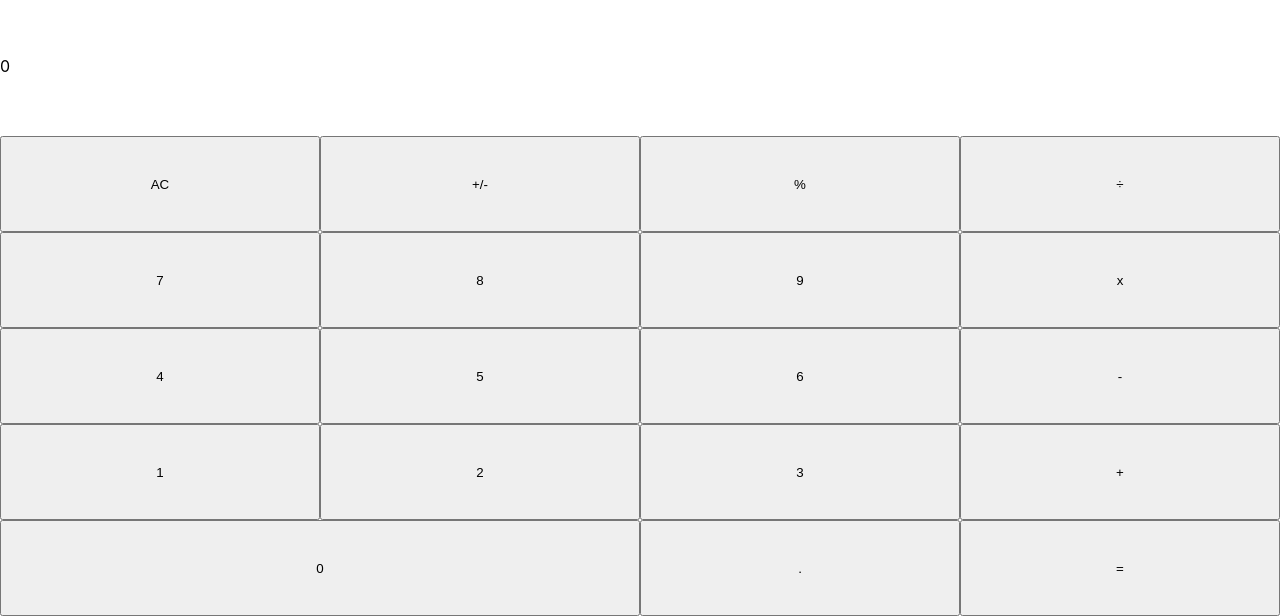
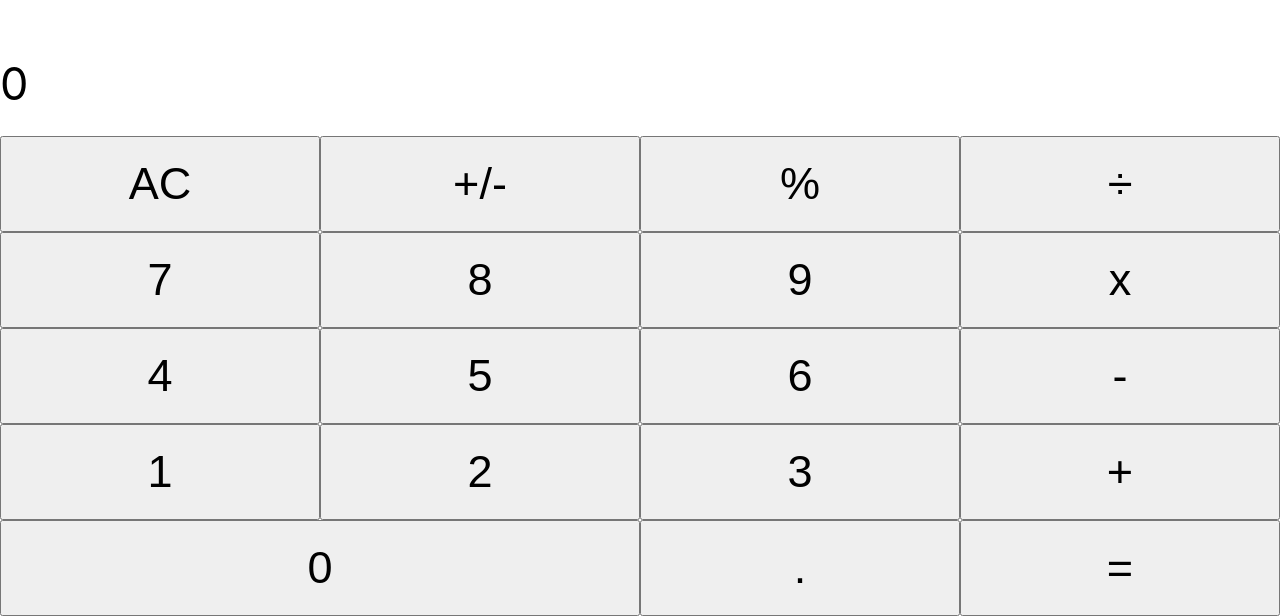
Before and after one commit to HighDynamics/calculator, a React (Create React App) app: page / in a window 1280 px wide. Shown: the part 184-800 px from the top of the page. Built offline with nearby package versions, Linux system fonts and the light colour scheme.

Commit message:
more css

```diff
--- a/src/App.css
+++ b/src/App.css
@@ -14,12 +14,21 @@
 }
 #expression{
   grid-area: expression;
+  font-size: calc(30px + (50 - 30) * ((100vw - 300px) / (1600 - 300)));
 }
 #evaluation{
   grid-area: evaluation;
+  font-size: calc(100px + (130 - 100) * ((100vw - 300px) / (1600 - 300)));
 }
 #output{
   grid-area: output;
+  font-size: calc(30px + (50 - 30) * ((100vw - 300px) / (1600 - 300)));
+}
+#AC{
+  grid-area: AC;
+}
+#C{
+  grid-area: AC;
 }
 #ut0{
   grid-area: negPos;
@@ -76,11 +85,11 @@
   grid-area: point;
 }
 .utilities{
-
+  font-size: calc(30px + (50 - 30) * ((100vw - 300px) / (1600 - 300)));
 }
 .operators{
-
+  font-size: calc(30px + (50 - 30) * ((100vw - 300px) / (1600 - 300)));
 }
 .numbers{
-
+  font-size: calc(30px + (50 - 30) * ((100vw - 300px) / (1600 - 300)));
 }
--- a/src/App.js
+++ b/src/App.js
@@ -29,6 +29,7 @@ function UtilityList(props){
     <button
       id='AC'
       key='AC'
+      className='utilities'
       onClick={() => clickUtility('AC')}>
       AC
       </button>
@@ -36,6 +37,7 @@ function UtilityList(props){
     <button
       id="C"
       key='C'
+      className='utilities'
       onClick={() => clickUtility('C')}>
       C
       </button>
```
